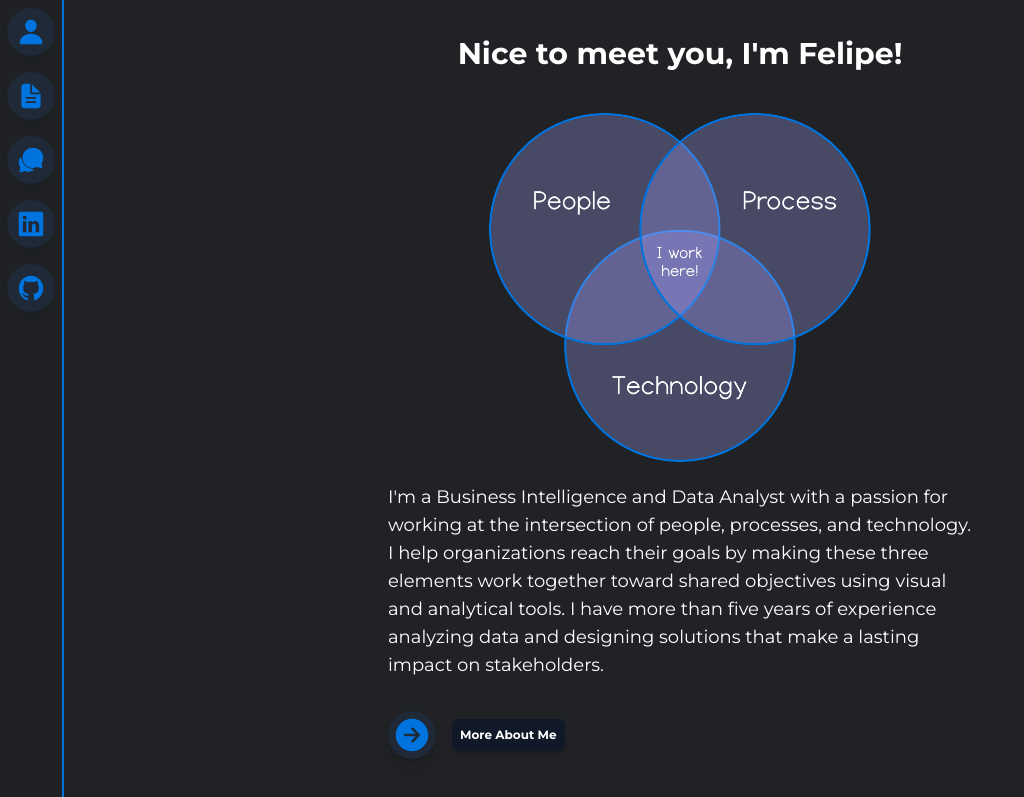
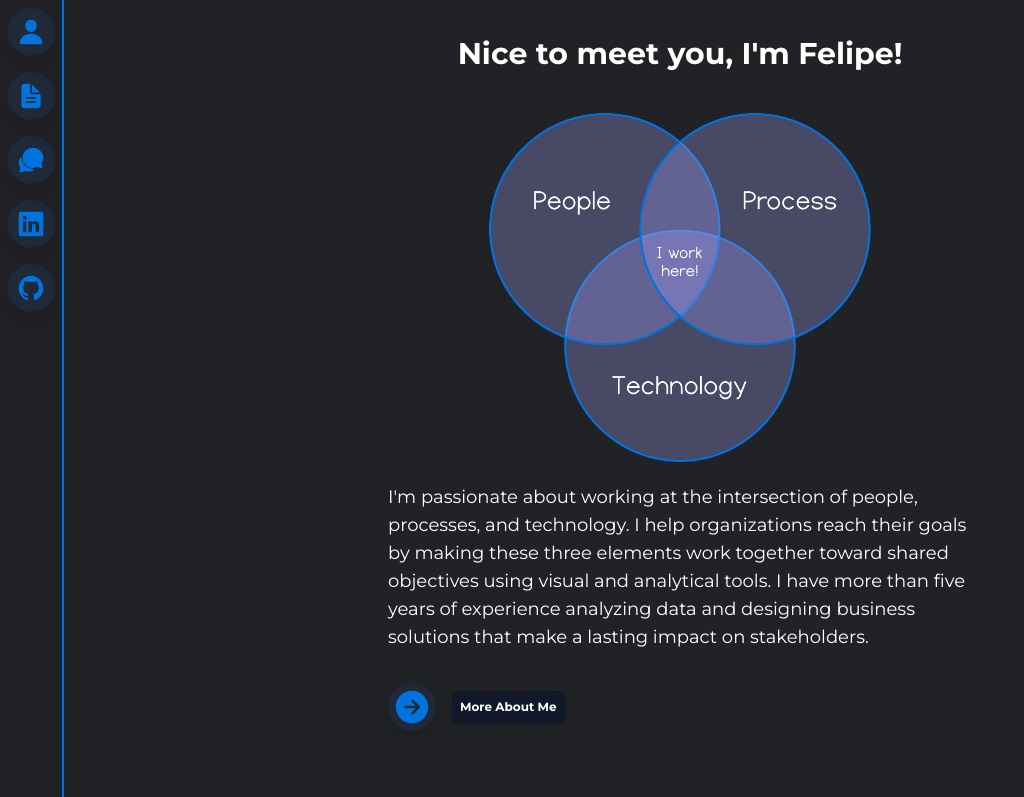
Before and after one commit to fmeneses-graca/my-website, a Next.js app: page / in a window 1280 px wide. Shown: the top 797 px of the page, without its empty margins (0-1024 px from the left). Built offline with nearby package versions, Linux system fonts and the light colour scheme.

Commit message:
Change about section

```diff
--- a/components/AboutSection.js
+++ b/components/AboutSection.js
@@ -14,9 +14,9 @@ export default function AboutSection() {
                 <Image src={pptFramework} alt="People Process Technology Framework" width='400' className="mx-auto my-3" />
 
                 <p className="md:w-1/2 md:mx-auto">
-                    I&apos;m a Business Intelligence and Data Analyst with a passion for working at the intersection of people, processes, and technology.
+                    I'm passionate about working at the intersection of people, processes, and technology.
                     I help organizations reach their goals by making these three elements work together toward shared objectives using visual and analytical tools.
-                    I have more than five years of experience analyzing data and designing solutions that make a lasting impact on stakeholders.
+                    I have more than five years of experience analyzing data and designing business solutions that make a lasting impact on stakeholders.
                 </p>
 
                 <br />
```
